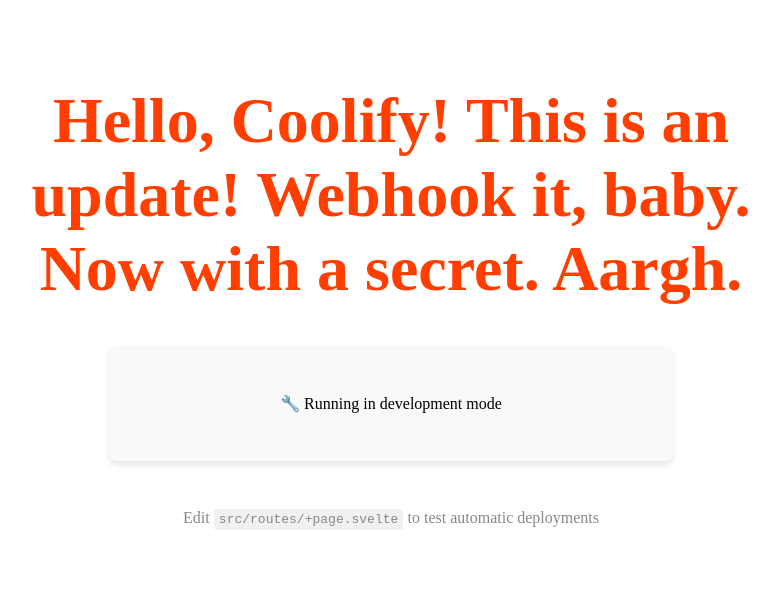
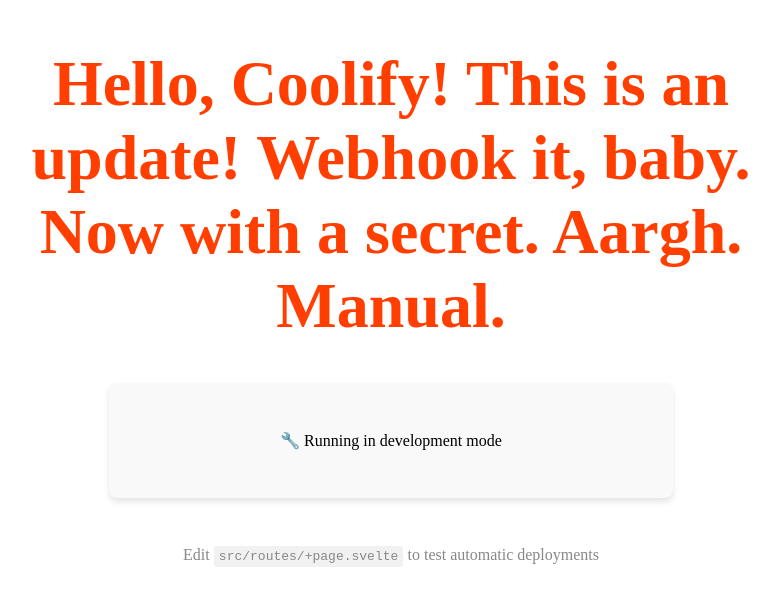
Before and after one commit to antburnett/svelte-coolify-demo, a SvelteKit app: page / in a window 1280 px wide. Shown: the part 132-738 px from the top of the page, without its empty margins (249-1028 px from the left). Built offline with nearby package versions, Linux system fonts and the light colour scheme.

Commit message:
Manual URL. No secret

```diff
--- a/src/routes/+page.svelte
+++ b/src/routes/+page.svelte
@@ -1,7 +1,7 @@
 <script>
 	import { onMount } from 'svelte';
 
-	let greeting = 'Hello, Coolify! This is an update! Webhook it, baby. Now with a secret. Aargh.';
+	let greeting = 'Hello, Coolify! This is an update! Webhook it, baby. Now with a secret. Aargh. Manual.';
 	let isDeployed = false;
 
 	onMount(() => {
```
